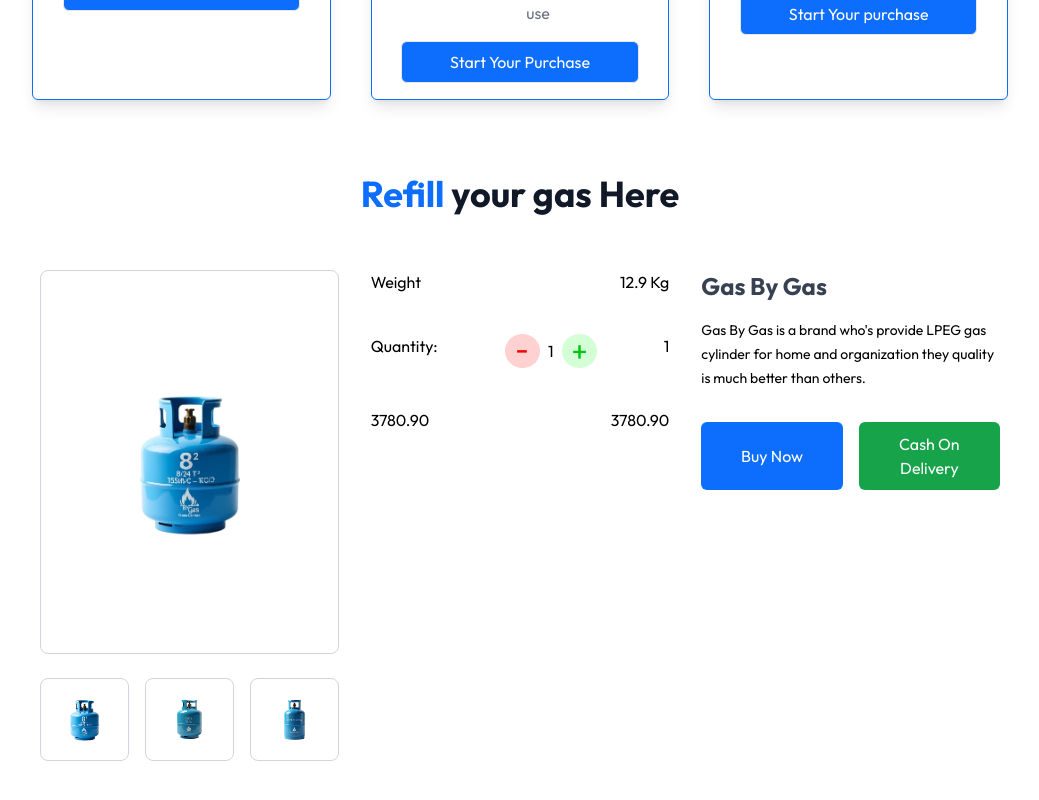
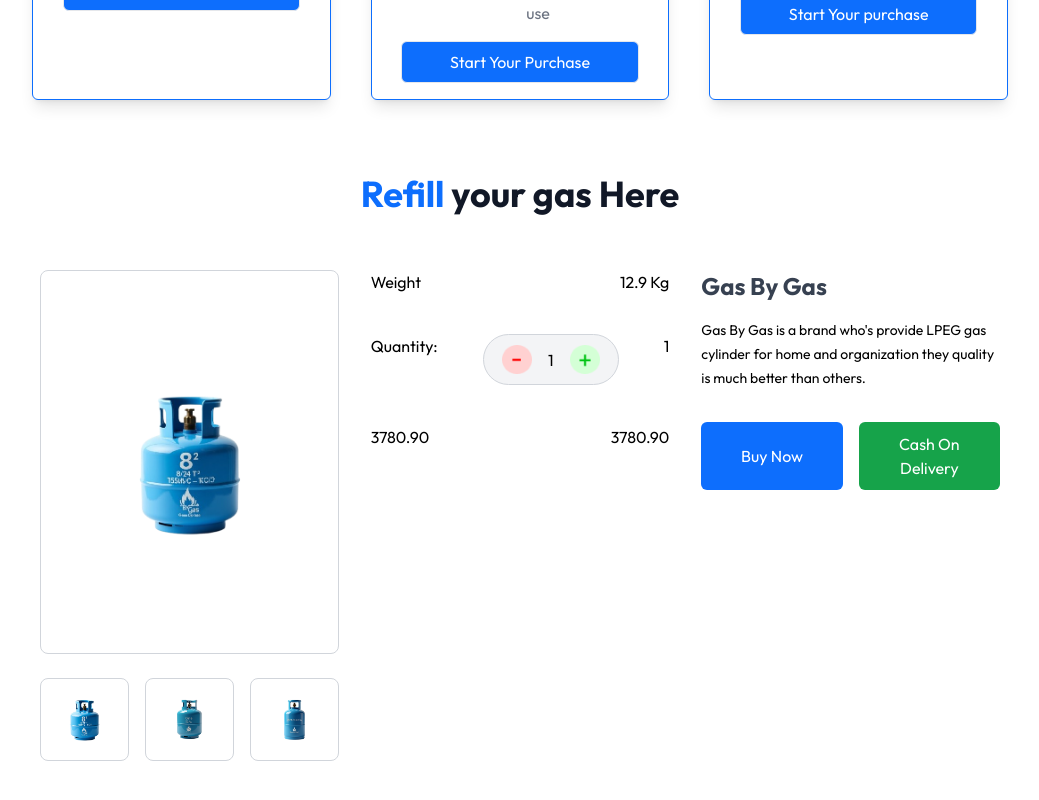
Before and after one commit to gasbygasplc/Supply-Chain-Management-for-Gas-By-Bas-PLC, a React (Vite) app in the folder frontend/: page / in a window 1280 px wide. Shown: the part 1253-2053 px from the top of the page, without its empty margins (120-1159 px from the left). Built offline with nearby package versions, Linux system fonts and the light colour scheme.

Commit message:
Update styling of quantity controls in GasRequest component for improved layout and user interaction

```diff
--- a/frontend/src/Components/GasRequest.jsx
+++ b/frontend/src/Components/GasRequest.jsx
@@ -62,13 +62,13 @@ const GasRequest = () => {
 
                     <p>Quantity:</p>
 
-                    <div className='flex gap-2 items-center'>
+                    <div className='flex gap-4 items-center justify-center py-[10px] px-[18px] bg-gray-100 rounded-full border border-gray-300'>
 
-                        <img src={asstets.remove_icon} alt="" />
+                        <img className='w-[30px] cursor-pointer' src={asstets.remove_icon} alt="" />
 
                         <p>1</p>
 
-                        <img src={asstets.add_icon} alt="" />
+                        <img className='w-[30px] cursor-pointer' src={asstets.add_icon} alt="" />
 
                     </div>
 
```
